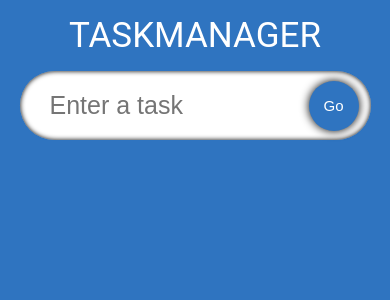
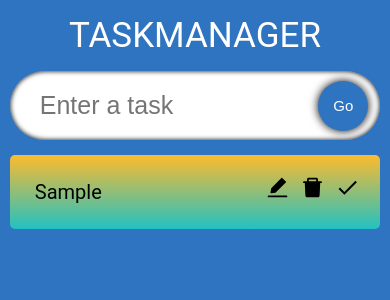
Before and after one commit to planetoida90210/react-typescript-task-manager, a React (Create React App) app: page / in a window 390 px wide. Both pictures are taken after typing "Sample" into the empty fields and a click on the button "Go". Shown: the top 300 px of the page. Built offline with nearby package versions, Linux system fonts and the light colour scheme.

Commit message:
maping single todo and styling

```diff
--- a/package.json
+++ b/package.json
@@ -12,6 +12,7 @@
     "@types/react-dom": "^17.0.11",
     "react": "^17.0.2",
     "react-dom": "^17.0.2",
+    "react-icons": "^4.3.1",
     "react-scripts": "5.0.0",
     "typescript": "^4.5.5",
     "web-vitals": "^2.1.4"
--- a/src/App.tsx
+++ b/src/App.tsx
@@ -1,6 +1,7 @@
 import React, { useState } from 'react';
 import './App.css';
 import InputField from './components/InputField';
+import TodoList from './components/TodoList';
 import { Todo } from './model';
 
 
@@ -22,6 +23,7 @@ const App: React.FC = () => {
     <div className="App">
       <span className="heading">Taskmanager</span>
       <InputField todo={todo} setTodo={setTodo} handleAdd={handleAdd}/>
+      <TodoList todos={todos} setTodos={setTodos}/>
     </div>
   );
 }
--- /dev/null
+++ b/src/components/SingleTodo.tsx
@@ -0,0 +1,24 @@
+import React from 'react';
+import { Todo } from '../model';
+import {AiFillEdit, AiFillDelete} from 'react-icons/ai';
+import {MdDone} from 'react-icons/md';
+import "./styles.css";
+
+type Props = {
+  todo:Todo,
+  todos: Todo[],
+  setTodos: React.Dispatch<React.SetStateAction<Todo[]>>;
+}
+
+const SingleTodo = ({todo,todos,setTodos}: Props) => {
+  return <form className='todos__single'>
+    <span className="todos__single--text">{todo.todo}</span>
+    <div>
+      <span className="icon"><AiFillEdit/></span>
+      <span className="icon"><AiFillDelete/></span>
+      <span className="icon"><MdDone/></span>
+    </div>
+  </form>;
+};
+
+export default SingleTodo;
--- /dev/null
+++ b/src/components/TodoList.tsx
@@ -0,0 +1,23 @@
+import React from 'react';
+import {Todo} from '../model'
+import SingleTodo from './SingleTodo';
+import './styles.css'
+
+interface Props {
+  todos: Todo[];
+  setTodos: React.Dispatch<React.SetStateAction<Todo[]>>;
+}
+
+const TodoList:React.FC<Props> = ({todos, setTodos}) => {
+  return <div className='todos'>
+    {todos.map(todo=>(
+     <SingleTodo
+     todo={todo}
+     key={todo.id}
+     todos={todos}
+     setTodos={setTodos} />
+    ))}
+  </div>;
+};
+
+export default TodoList;
--- a/src/components/styles.css
+++ b/src/components/styles.css
@@ -44,3 +44,58 @@
   transform: scale(0.8);
   box-shadow: 0 0 5px black;
 }
+
+.todos {
+  display: flex;
+  justify-content: space-evenly;
+  width: 90%;
+  flex-wrap: wrap;
+}
+
+.todos__single {
+  display: flex;
+  width: 29.5%;
+  border-radius: 5px;
+  padding: 20px;
+  margin-top: 15px;
+  background: linear-gradient(
+    0deg,
+    rgba(34, 193, 195, 1) 0%,
+    rgba(253, 187, 45, 1) 100%
+  );
+}
+
+.todos__single--text {
+  flex: 1;
+  padding: 5px;
+  border: none;
+  font-size: 20px;
+}
+
+.todos__single--text:focus {
+  outline: none;
+}
+
+.icon {
+  margin-left: 10px;
+  font-size: 25px;
+  cursor: pointer;
+}
+
+@media (max-width: 1200px) {
+  .todos__single {
+    width: 40%;
+  }
+}
+
+@media (max-width: 700px) {
+  .input {
+    width: 95%;
+  }
+  .todos {
+    width: 95%;
+  }
+  .todos__single {
+    width: 100%;
+  }
+}
```
Also changed, not shown: 1 other file (tests, documents, lock files or other folders).
